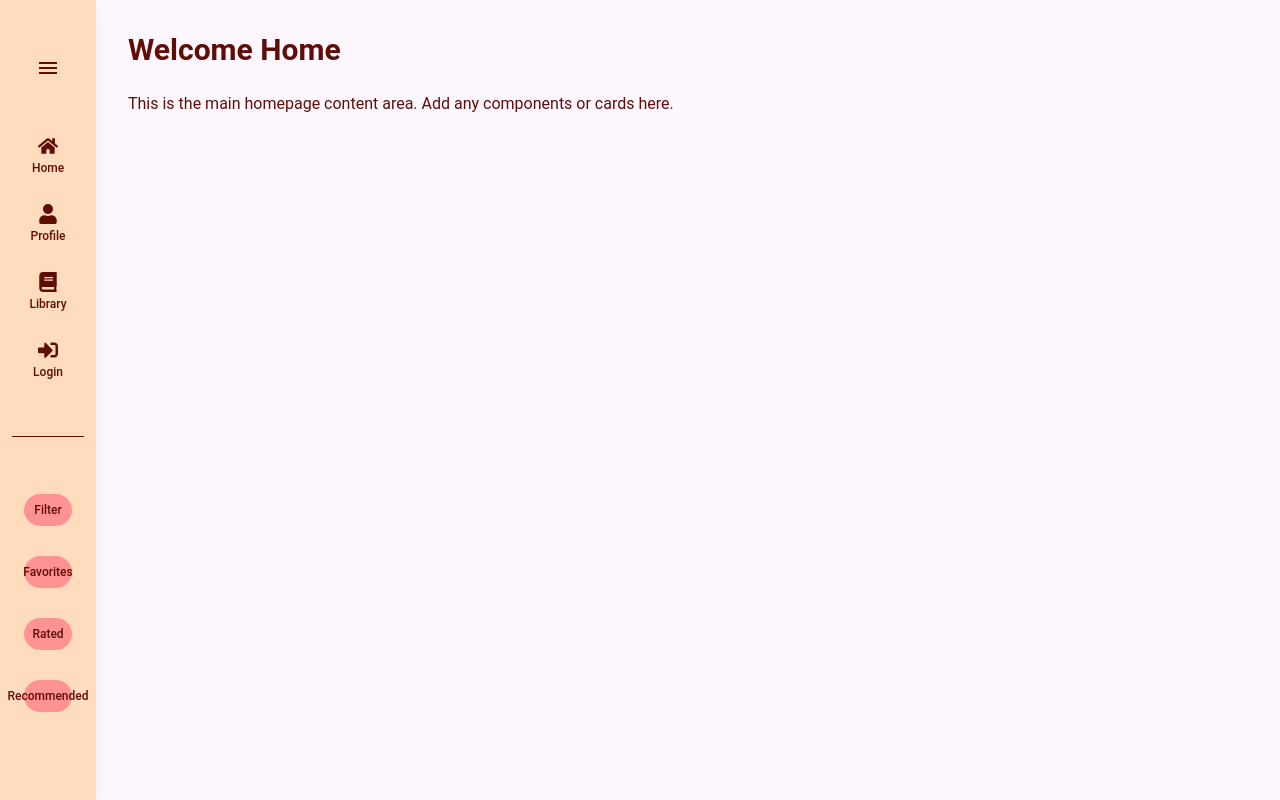
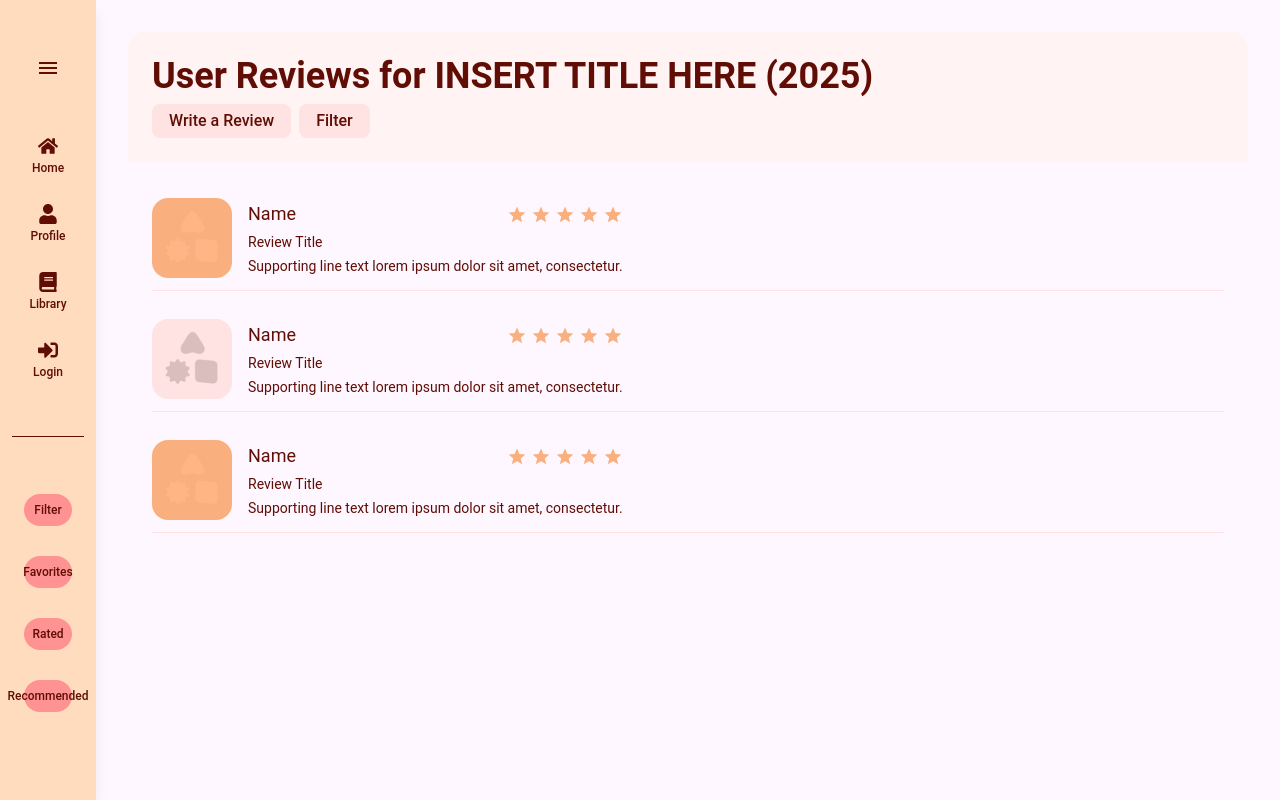
Before and after one commit to riveraacevedor/Project496, a React (Vite) app: page /user_review in a window 1280 px wide. Built offline with nearby package versions, Linux system fonts and the light colour scheme.

Commit message:
added initial user review page

```diff
--- a/src/App.jsx
+++ b/src/App.jsx
@@ -3,8 +3,10 @@ import { BrowserRouter, Routes, Route } from "react-router-dom";
 
 import HomePage from "./pages/HomePage";
 import ProfilePage from "./pages/ProfilePage";
+import TitlesLibrary from "./pages/TitlesLibrary";
+import DetailedTitlePage from "./pages/DetailedTitle";
 import LoginPage from "./pages/LoginPage";
-import TitlesLibrary from "./pages/TitlesLibrary";
+import UserReviews from "./pages/UserReviews";
 
 
 export default function App() {
@@ -12,10 +14,13 @@ export default function App() {
     <BrowserRouter>
       <Routes>
         <Route path="/" element={<HomePage />} />
+        <Route path="/login" element={<LoginPage />} />
         <Route path="/profile" element={<ProfilePage />} />
-        <Route path="/login" element={<LoginPage />} />
-        <Route path="/titles" element={<TitlesLibrary />} />
-
+        <Route path="/library" element={<TitlesLibrary />} />
+        <Route path="/detail/:id" element={<DetailedTitlePage />} />
+        <Route path="/user_review" element={<UserReviews />} />
+        {/* optional: catch-all route */}
+        <Route path="*" element={<HomePage />} />
       </Routes>
     </BrowserRouter>
   );
--- a/src/main.jsx
+++ b/src/main.jsx
@@ -7,6 +7,7 @@ import ProfilePage from "./pages/ProfilePage";
 import TitlesLibrary from "./pages/TitlesLibrary";
 import DetailedTitlePage from "./pages/DetailedTitle";
 import LoginPage from "./pages/LoginPage";
+import UserReviews from "./pages/UserReviews";
 
 import "./index.css";
 
@@ -19,6 +20,7 @@ ReactDOM.createRoot(document.getElementById("root")).render(
         <Route path="/profile" element={<ProfilePage />} />
         <Route path="/library" element={<TitlesLibrary />} />
         <Route path="/detail/:id" element={<DetailedTitlePage />} />
+        <Route path="/user_review" element={<UserReviews />} />
         {/* optional: catch-all route */}
         <Route path="*" element={<HomePage />} />
       </Routes>
--- a/src/pages/DetailedTitle.jsx
+++ b/src/pages/DetailedTitle.jsx
@@ -42,7 +42,7 @@ export default function DetailedTitlePage() {
         {/* More sections if needed */}
         <div className="mt-6">
           <button className="px-4 py-2 bg-[#FF9393] rounded-lg text-white mr-2">Purchase / Rent</button>
-          <button className="px-4 py-2 bg-[#FF9393] rounded-lg text-white mr-2">User Reviews</button>
+          <button onClick={() => navigate("/user_review")} className="px-4 py-2 bg-[#FF9393] rounded-lg text-white mr-2">User Reviews</button>
           <button onClick={() => navigate(-1)} className="px-4 py-2 border rounded-lg">
             Back to Library
           </button>
--- /dev/null
+++ b/src/pages/UserReviews.jsx
@@ -0,0 +1,91 @@
+import React from "react";
+import PageLayout from "../layout/PageLayout";
+
+// Reusable Star Rating
+const Stars = ({ count = 5 }) => (
+  <div className="flex gap-1">
+    {Array.from({ length: count }).map((_, i) => (
+      <svg
+        key={i}
+        width="20"
+        height="20"
+        viewBox="0 0 20 20"
+        fill="none"
+        xmlns="http://www.w3.org/2000/svg"
+        className="w-5 h-5"
+      >
+        <path
+          d="M4.85425 18.3333L6.20842 12.4792L1.66675 8.54167L7.66675 8.02083L10.0001 2.5L12.3334 8.02083L18.3334 8.54167L13.7917 12.4792L15.1459 18.3333L10.0001 15.2292L4.85425 18.3333Z"
+          fill="#FAAF7E"
+        />
+      </svg>
+    ))}
+  </div>
+);
+
+// Single review card
+const ReviewCard = ({ user, title, text, image }) => (
+  <div className="flex gap-4 w-full py-3 border-b border-[#FFE3E3]">
+    <img src={image} alt="User" className="w-20 h-20 rounded-2xl" />
+    <div className="flex flex-col justify-center gap-1">
+      <div className="flex justify-between items-center">
+        <p className="text-[#600E05] text-lg font-normal">{user}</p>
+        <Stars />
+      </div>
+      <p className="text-[#600E05] text-sm font-normal">{title}</p>
+      <p className="text-[#600E05] text-sm font-normal">{text}</p>
+    </div>
+  </div>
+);
+
+export default function UserReviews() {
+  const reviews = [
+    {
+      user: "Name",
+      title: "Review Title",
+      text: "Supporting line text lorem ipsum dolor sit amet, consectetur.",
+      image: "/Image.png",
+    },
+    {
+      user: "Name",
+      title: "Review Title",
+      text: "Supporting line text lorem ipsum dolor sit amet, consectetur.",
+      image: "/Image(1).png",
+    },
+    {
+      user: "Name",
+      title: "Review Title",
+      text: "Supporting line text lorem ipsum dolor sit amet, consectetur.",
+      image: "/Image(2).png",
+    },
+  ];
+
+  return (
+    <PageLayout>
+      <div className="flex flex-col w-full">
+
+        {/* Title section */}
+        <div className="flex flex-col justify-center items-start gap-2 p-6 bg-[#FFF3F3] rounded-t-2xl">
+          <p className="text-[#600E05] text-4xl font-semibold">
+            User Reviews for INSERT TITLE HERE (2025)
+          </p>
+          <div className="flex gap-2">
+            <button className="bg-[#FFE3E3] rounded-lg px-4 py-1 font-medium text-[#600E05]">
+              Write a Review
+            </button>
+            <button className="bg-[#FFE3E3] rounded-lg px-4 py-1 font-medium text-[#600E05]">
+              Filter
+            </button>
+          </div>
+        </div>
+
+        {/* Reviews list */}
+        <div className="flex flex-col gap-4 p-6">
+          {reviews.map((review, i) => (
+            <ReviewCard key={i} {...review} />
+          ))}
+        </div>
+      </div>
+    </PageLayout>
+  );
+}
```
